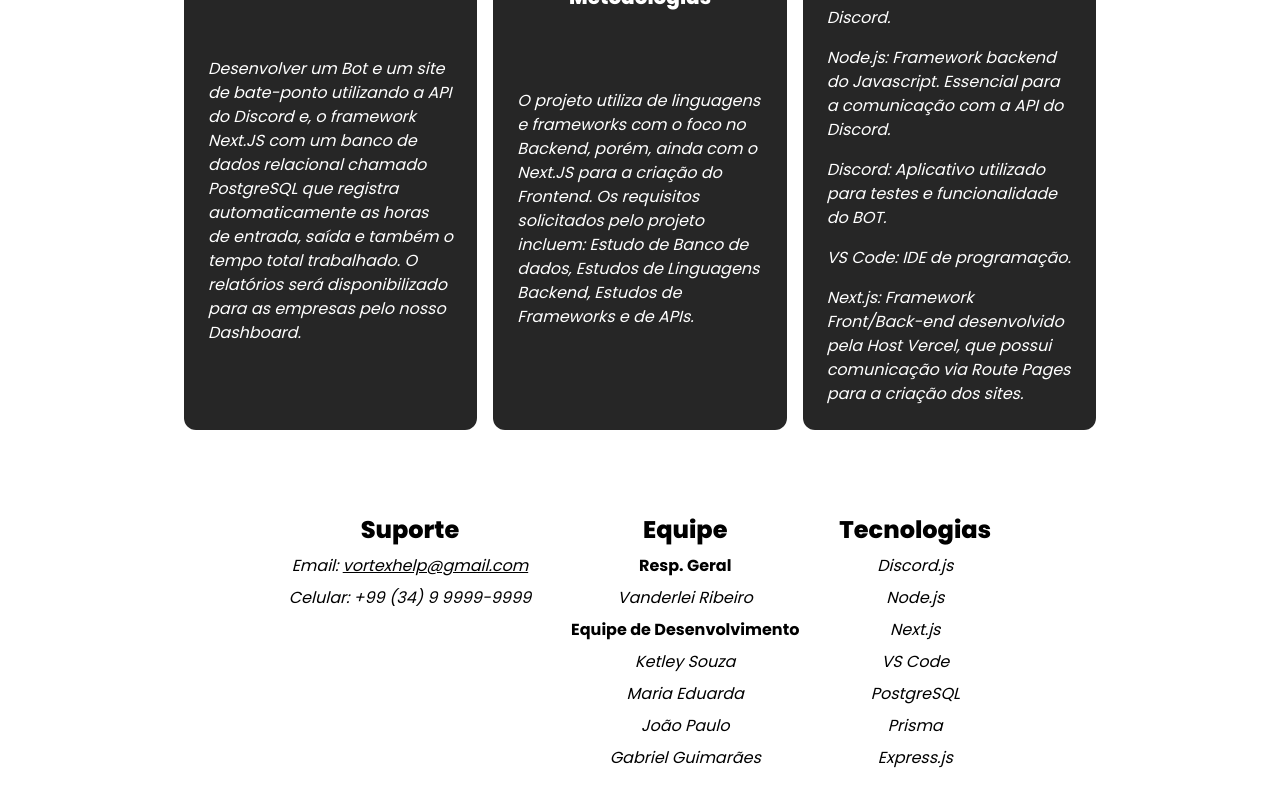
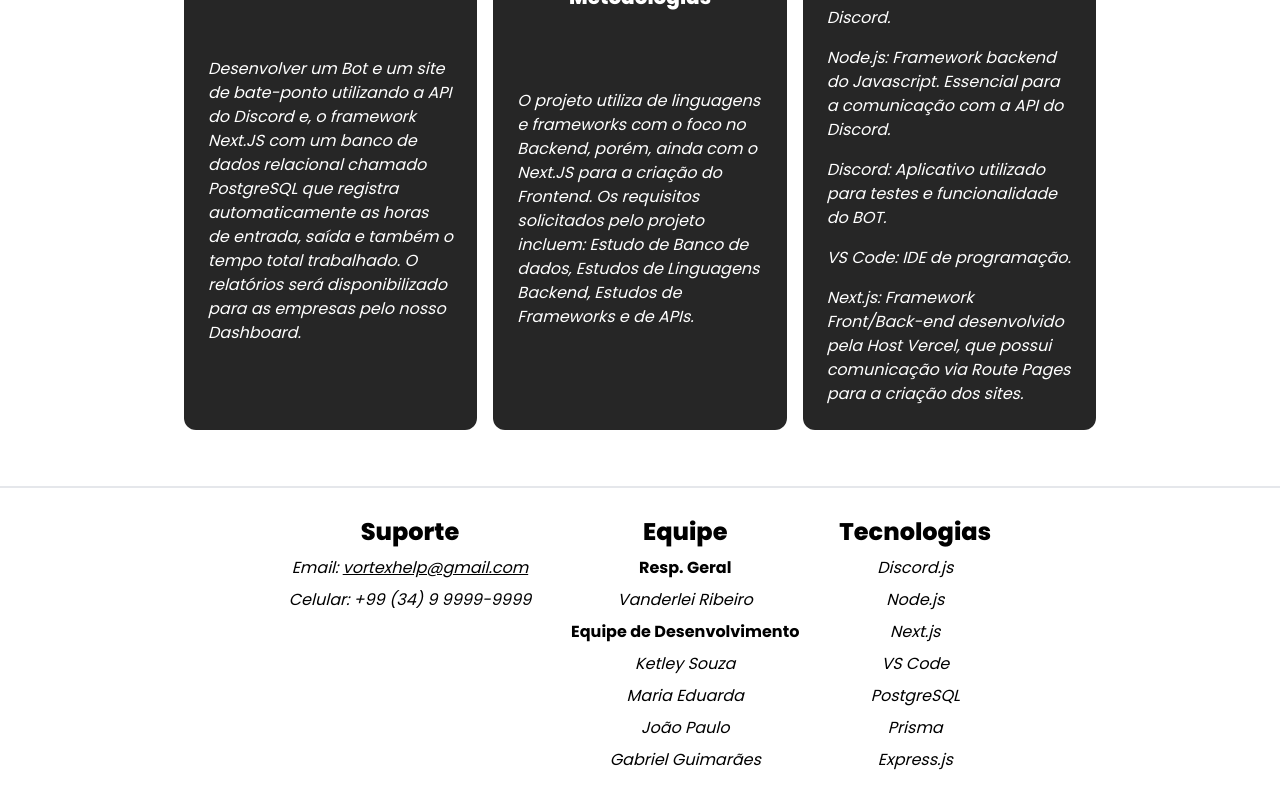
Before and after one commit to AlostXD/Vortex, a Next.js app: page / in a window 1280 px wide. Shown: the part 914-1714 px from the top of the page. Built offline with nearby package versions, Linux system fonts and the light colour scheme.

Commit message:
Update footer.tsx

```diff
--- a/src/app/components/footer.tsx
+++ b/src/app/components/footer.tsx
@@ -4,7 +4,7 @@
 export default function Footer() {
     return (
         <>
-        <footer className="bg-white dark:bg-neutral-900 text-black dark:text-white">
+        <footer className="border-t-2 borber-b-black dark:border-b-white bg-white dark:bg-neutral-900 text-black dark:text-white">
             <div className="max-w-screen-lg mx-auto flex flex-col items-center justify-center gap-4 p-4 text-center list-none md:flex-row md:items-start">
                 <li className="p-3 flex flex-col gap-2">
                     <h3 className="font-extrabold text-2xl">Suporte</h3>
```
